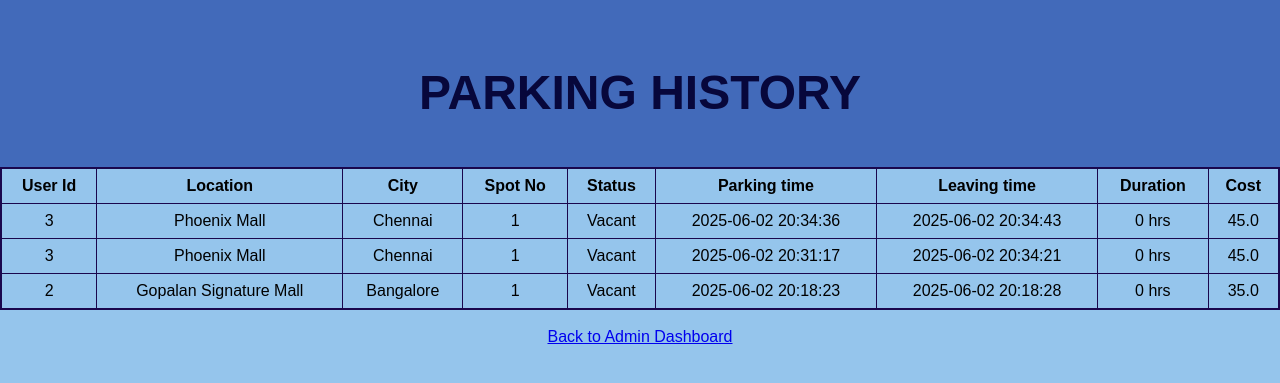
After one commit to disha-dash/vehicle_parking_app, a Flask app: page /admin_parking_history in a window 1280 px wide. The commit adds this page. Shown: the top 383 px of the page. Run offline with Flask 3, Linux system fonts and the light colour scheme.

Commit message:
Milestone-VP Summary-Users-Admin

```diff
--- a/app.py
+++ b/app.py
@@ -3,6 +3,10 @@ from sqlalchemy import or_
 from models import db, User, Parking_Lot, Spot_status, Parking_Spot, Reserve_Parking_Spot
 from werkzeug.security import generate_password_hash, check_password_hash
 from datetime import datetime
+from matplotlib import pyplot as plt
+import io
+import base64
+import numpy as np
 
 app = Flask(__name__)
 
@@ -300,5 +304,78 @@ def log_out():
         return redirect(url_for( "homepage" ))
     return render_template("log_out.html")
 
+@app.route('/admin_summary_charts')
+def admin_summary_charts():
+    users = User.query.all()
+    usernames = [user.username for user in users if user.username!="admin"]
+
+    spots_per_user = [ Reserve_Parking_Spot.query.filter_by(user_id=user.user_id).count()
+    for user in users if user.username != "admin" ]
+    fig1, ax1 = plt.subplots()
+    ax1.bar(usernames, spots_per_user, color='navy')
+    ax1.set_title('Number of Spots Occupied per User')
+    ax1.set_xlabel('Usernames')
+    ax1.set_ylabel('Spots')
+    max_spots_per_user = max(spots_per_user) if spots_per_user else 0
+    yticks = np.arange(0, max_spots_per_user+2, 2)
+    ax1.set_yticks(yticks)
+    img1 = io.BytesIO()
+    fig1.tight_layout()
+    fig1.savefig(img1, format='png')
+    img1.seek(0)
+    plot_url1 = base64.b64encode(img1.getvalue()).decode()
+
+    lots = Parking_Lot.query.all()
+    locations = []
+    spots_per_lot = []
+
+    for lot in lots:
+        locations.append(lot.location)
+        count = Reserve_Parking_Spot.query.filter_by(lot_id=lot.lot_id).count()
+        spots_per_lot.append(count)
+
+    fig2, ax2 = plt.subplots()
+    ax2.bar(locations, spots_per_lot, color='navy')
+    ax2.set_title('Spots Occupied per Lot')
+    ax2.set_xlabel('Location')
+    ax2.set_ylabel('Spots')
+    max_spots_per_lot = max(spots_per_lot) if spots_per_lot else 0
+    yticks = np.arange(0, max_spots_per_lot+2, 2)
+    ax2.set_yticks(yticks)
+    img2 = io.BytesIO()
+    fig2.tight_layout()
+    fig2.savefig(img2, format='png')
+    img2.seek(0)
+    plot_url2 = base64.b64encode(img2.getvalue()).decode()
+    return render_template('admin_summary_charts.html', plot_url1=plot_url1, plot_url2=plot_url2)
+
+@app.route('/user_summary_charts')
+def user_summary_charts():
+    user_id = session.get('user_id')
+    lots = Parking_Lot.query.all()
+
+    locations = []
+    spots_per_lot = []
+
+    for lot in lots:
+        locations.append(lot.location)
+        count = Reserve_Parking_Spot.query.filter_by(lot_id=lot.lot_id, user_id = user_id).count()
+        spots_per_lot.append(count)
+
+    fig3, ax3 = plt.subplots()
+    ax3.bar(locations, spots_per_lot, color='navy')
+    ax3.set_title('Spots Occupied per Lot')
+    ax3.set_xlabel('Location')
+    ax3.set_ylabel('Spots')
+    max_spots_per_lot = max(spots_per_lot) if spots_per_lot else 0
+    yticks = np.arange(0, max_spots_per_lot+2, 2)
+    ax3.set_yticks(yticks)
+    img3 = io.BytesIO()
+    fig3.tight_layout()
+    fig3.savefig(img3, format='png')
+    img3.seek(0)
+    plot_url3 = base64.b64encode(img3.getvalue()).decode()
+    return render_template('user_summary_charts.html', plot_url3=plot_url3)
+
 if __name__ == '__main__':
     app.run(debug=True)
--- a/static/style.css
+++ b/static/style.css
@@ -189,3 +189,12 @@ button[type="submit"]:hover {
     border: none;
     box-shadow: none;
 }
+
+img {
+    width: 85%;
+    max-width: 750px;
+    padding: 25px;
+    display: block;
+    margin: 20px auto;
+    border: 5px solid #a4d9db;
+}
--- /dev/null
+++ b/templates/admin_parking_history.html
@@ -0,0 +1,35 @@
+<!DOCTYPE html>
+<html>
+<head>
+    <meta charset="UTF-8">
+    <meta name="viewport" content="width=device-width, initial-scale=1.0">
+    <title>Parking History</title>
+    <link rel="stylesheet" href="{{ url_for('static', filename='style.css') }}">
+</head>
+<body>
+    <div class="header">
+        <h1><b>PARKING HISTORY</b></h1>
+    </div>
+    <table class="style_table">
+        <tr>
+            <th>User Id</th><th>Location</th><th>City</th><th>Spot No</th><th>Status</th><th>Parking time</th><th>Leaving time</th><th>Duration</th><th>Cost</th>
+        </tr>
+        {% for r in reserved_spots %}
+           <tr>
+            <td>{{ r.user_id }}</td>
+            <td>{{ r.lot.location }}</td>
+            <td>{{ r.lot.city }}</td>
+            <td>{{ r.spot.spot_no }}</td>
+            <td>{{ r.status.value }}</td>
+            <td>{{ r.parking_time.strftime('%Y-%m-%d %H:%M:%S') }}</td>
+            <td>{{ r.leaving_time.strftime('%Y-%m-%d %H:%M:%S') if r.leaving_time else '-' }}</td>
+            <td>{{ r.duration if r.leaving_time else '-' }} hrs</td>
+            <td>{{ r.cost if r.leaving_time else '-' }}</td>
+        </tr>
+        {% endfor %}
+    </table>
+    <br>
+    <center><a href="{{ url_for('admin_dashboard') }}">Back to Admin Dashboard</a></center>
+    <br>
+</body>
+</html>
```
Also changed, not shown: templates/admin_summary_charts.html (added, +19 -0 lines), templates/user_summary_charts.html (added, +15 -0 lines), instance/parking.db (added).
